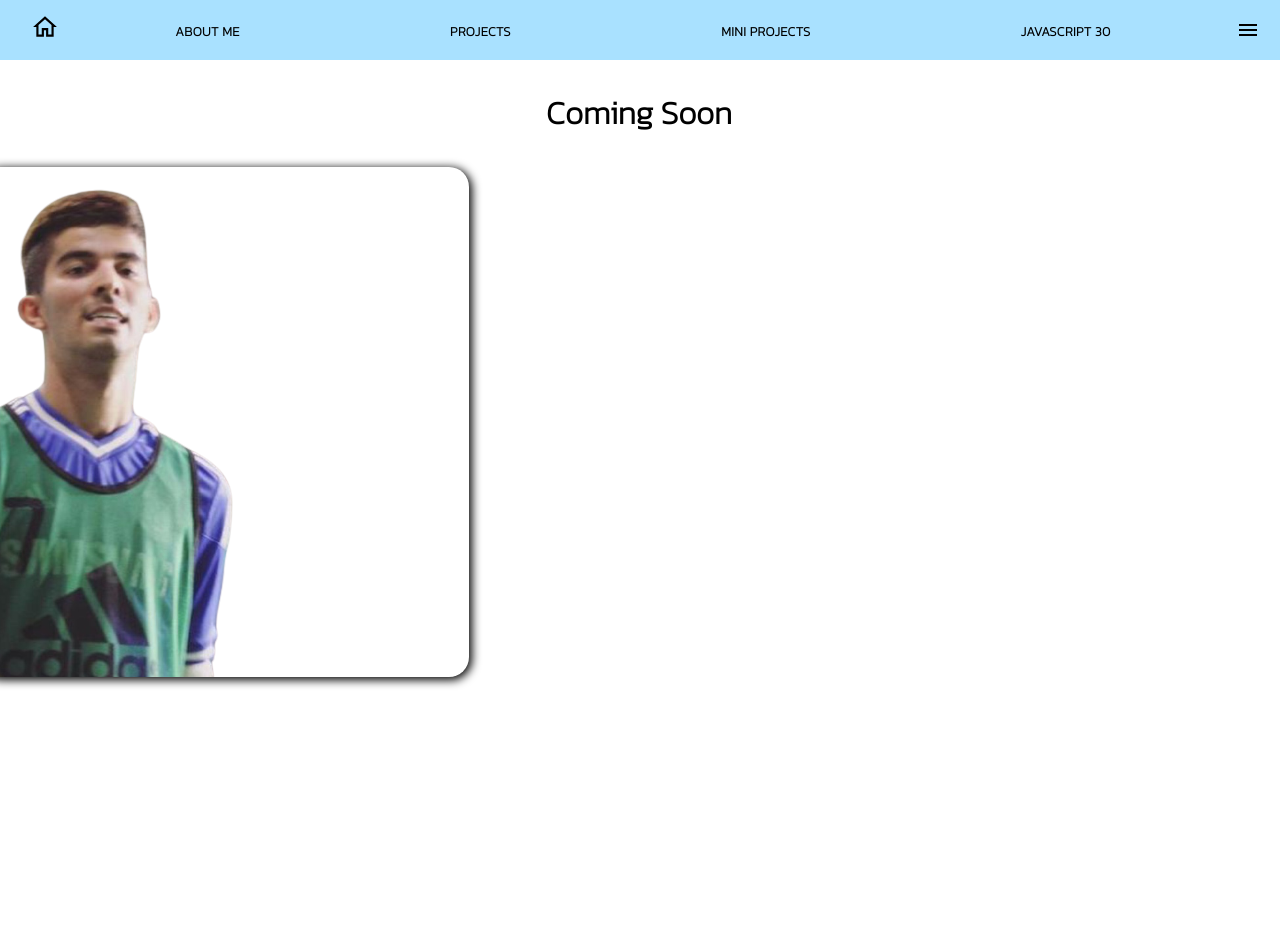
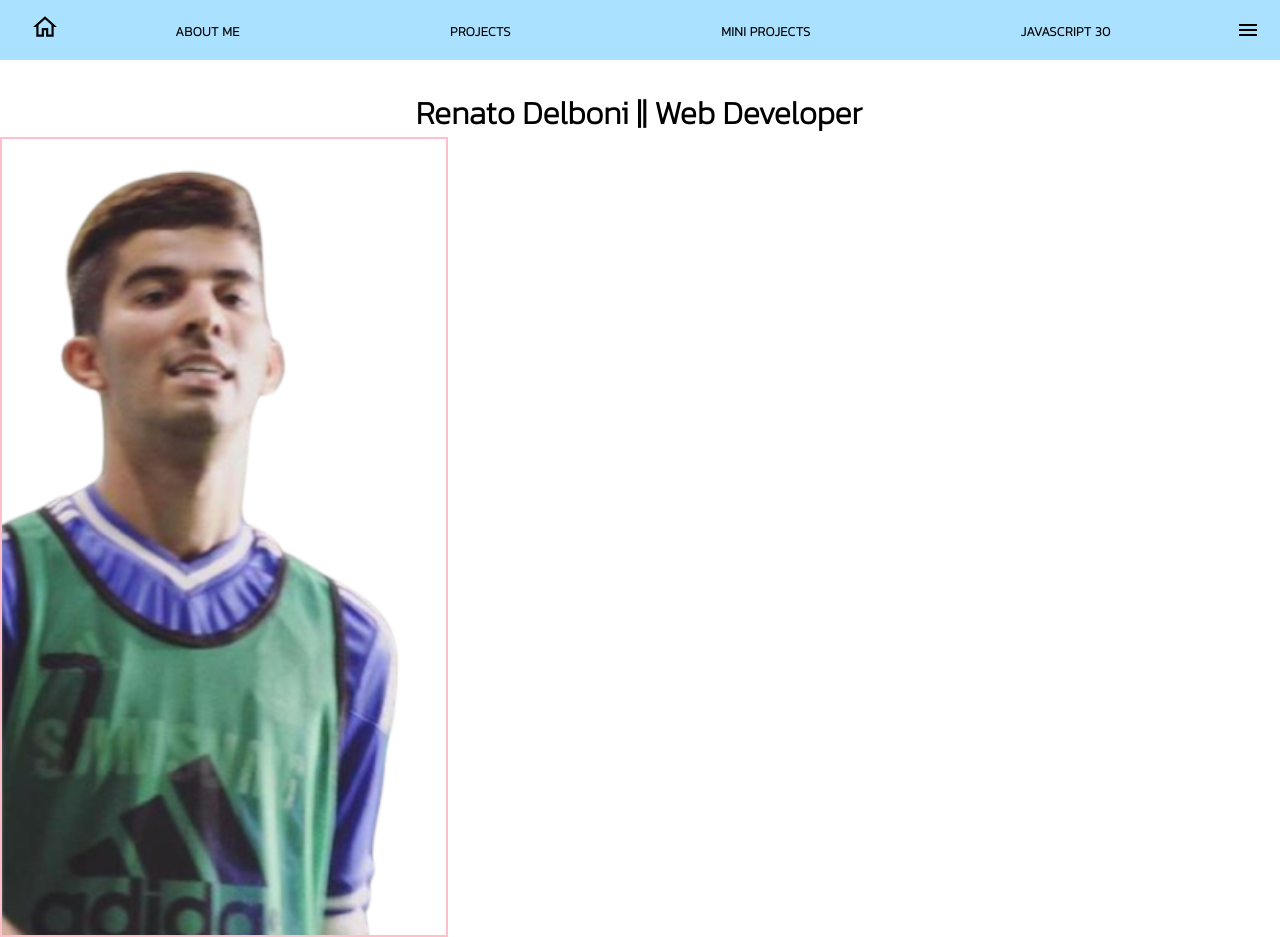
Before and after one commit to Netsujr/renato-react-portfolio, a React (Create React App) app: page / in a window 1280 px wide. Before the commit the page ends 800 px from the top, so only its background shows below. Built offline with nearby package versions, Linux system fonts and the light colour scheme.

Commit message:
updated home page

```diff
--- a/src/components/Home.js
+++ b/src/components/Home.js
@@ -8,7 +8,7 @@ function Home() {
   return (
     <Container>
       <ItemText>
-        <h1>Coming Soon</h1>
+        <h1>Renato Delboni || Web Developer</h1>
       </ItemText>
       <Fade left>
         <ImgContainer>
@@ -46,18 +46,19 @@ const ItemText = styled.div`
   }
   `
 const ImgContainer = styled.div`
-/* border: 2px solid black; */
+  border: 2px solid pink;
   width: 35vw;
-height: 100%;
+  height: 100vh;
   display: flex;
-flex-direction: column;
   justify-content: center;
   align-items: center;
-padding: 30px;
+  position: relative;
+
 
   img {
-  border-radius: 20px;
-  box-shadow: 2px 2px 10px 1px;
-  margin-bottom: 40px;
+    height: 100vh;
+    position: absolute;
+    bottom: 0px;
+    left: 0px;
   }
   `;
```
Lines whose indentation alone changed are shown as unchanged.
